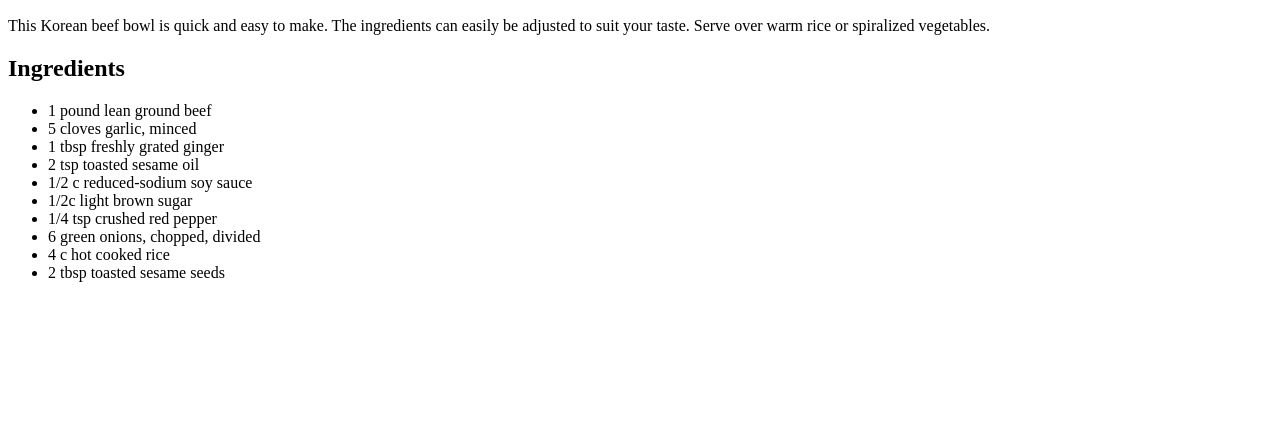
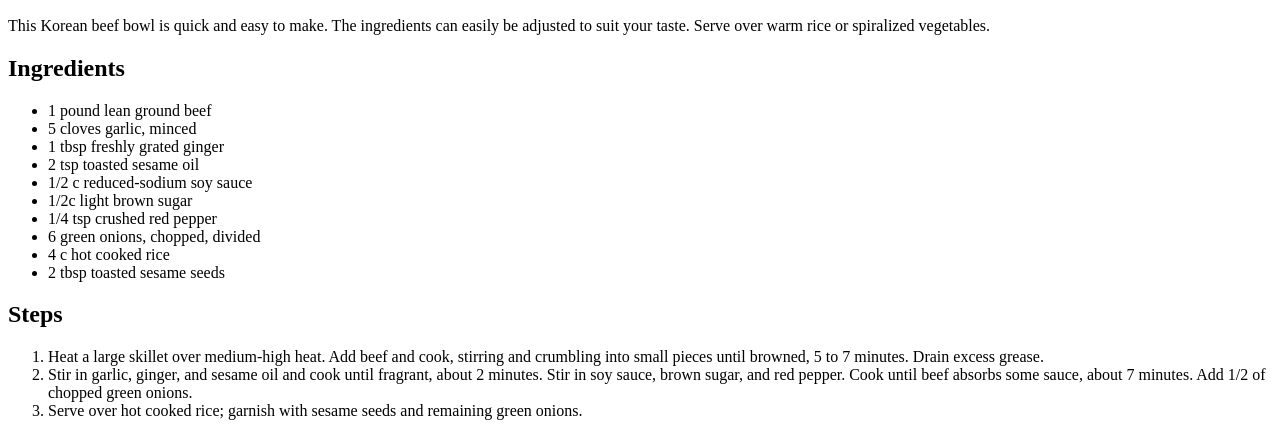
Before and after one commit to litostris/odin-recipes, a plain HTML site: page recipes/bulgolgi-bowl.html in a window 1280 px wide. Shown: the part 434-870 px from the top of the page. Before the commit the page ends 800 px from the top, so only its background shows below. Drawn offline with Linux system fonts and the light colour scheme.

Commit message:
Add steps

```diff
--- a/recipes/bulgolgi-bowl.html
+++ b/recipes/bulgolgi-bowl.html
@@ -24,5 +24,11 @@
       <li>4 c hot cooked rice</li>
       <li>2 tbsp toasted sesame seeds</li>
     </ul>
+  <h2>Steps</h2>
+    <ol>
+      <li>Heat a large skillet over medium-high heat. Add beef and cook, stirring and crumbling into small pieces until browned, 5 to 7 minutes. Drain excess grease.</li>
+      <li>Stir in garlic, ginger, and sesame oil and cook until fragrant, about 2 minutes. Stir in soy sauce, brown sugar, and red pepper. Cook until beef absorbs some sauce, about 7 minutes. Add 1/2 of chopped green onions.</li>
+      <li>Serve over hot cooked rice; garnish with sesame seeds and remaining green onions.</li>
+    </ol>
 </body>
 </html>
```
